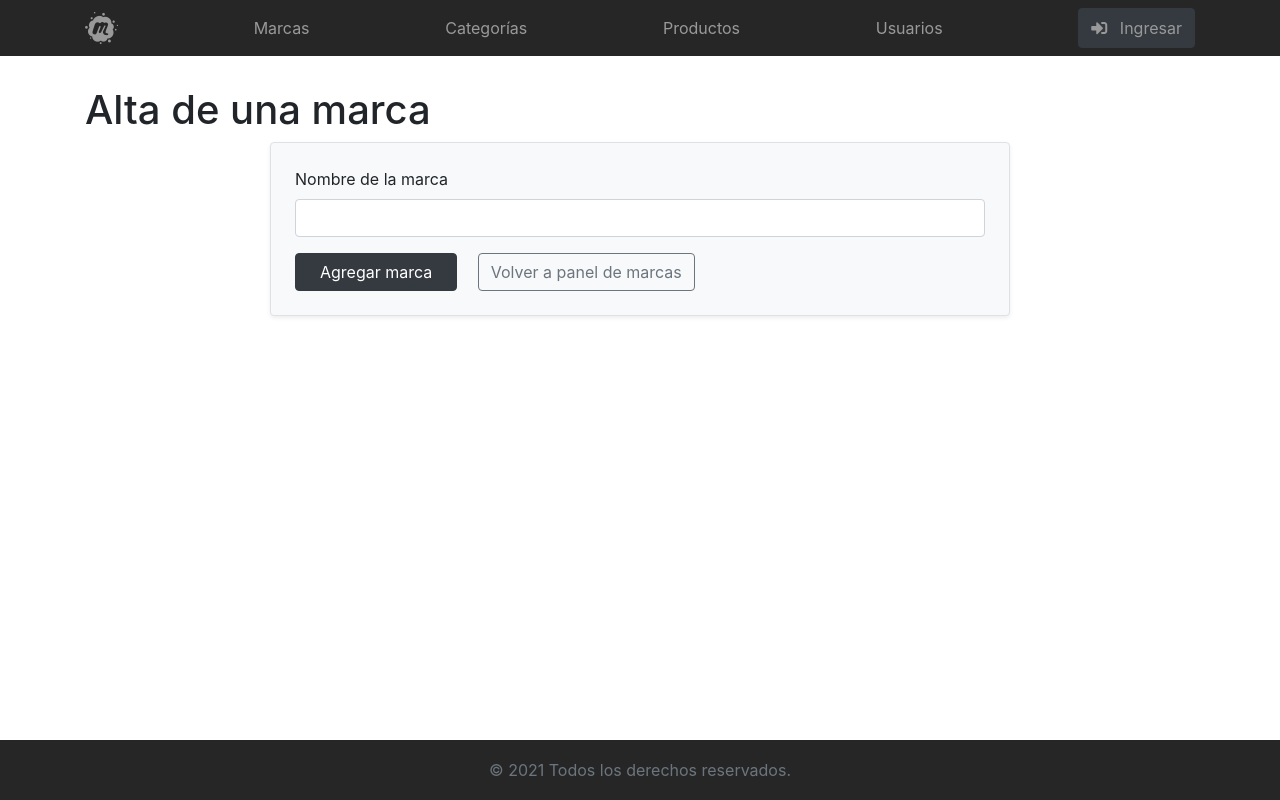
After one commit to exegeses/php-48376, a PHP site: page /formAgregarMarca.php in a window 1280 px wide. The commit adds this page. Run offline with PHP 8.4, Linux system fonts and the light colour scheme; a stand-in replaces the project's code that opens the database connection; some libraries are stand-ins or nearby versions.

Commit message:
formulario de alta de una marca

```diff
--- a/sistema/adminMarcas.php
+++ b/sistema/adminMarcas.php
@@ -20,7 +20,7 @@
                     <th>ID</th>
                     <th>Marca</th>
                     <th colspan="2">
-                        <a href="" class="btn btn-outline-secondary">
+                        <a href="formAgregarMarca.php" class="btn btn-outline-secondary">
                             Agregar
                         </a>
                     </th>
--- /dev/null
+++ b/sistema/formAgregarMarca.php
@@ -0,0 +1,29 @@
+<?php
+
+	include 'includes/header.html';
+	include 'includes/nav.php';
+?>
+
+    <main class="container">
+        <h1>Alta de una marca</h1>
+
+        <div class="alert bg-light p-4 col-8 mx-auto border shadow-sm">
+            <form action="agregarMarca.php" method="post">
+
+                <div class="form-group">
+                    <label for="mkNombre">Nombre de la marca</label>
+                    <input type="text" name="mkNombre" class="form-control" id="mkNombre" required>
+                </div>
+
+
+                <button class="btn btn-dark mr-3 px-4">Agregar marca</button>
+                <a href="adminMarcas.php" class="btn btn-outline-secondary">
+                    Volver a panel de marcas
+                </a>
+
+            </form>
+        </div>
+
+    </main>
+
+<?php  include 'includes/footer.php';  ?>
```
